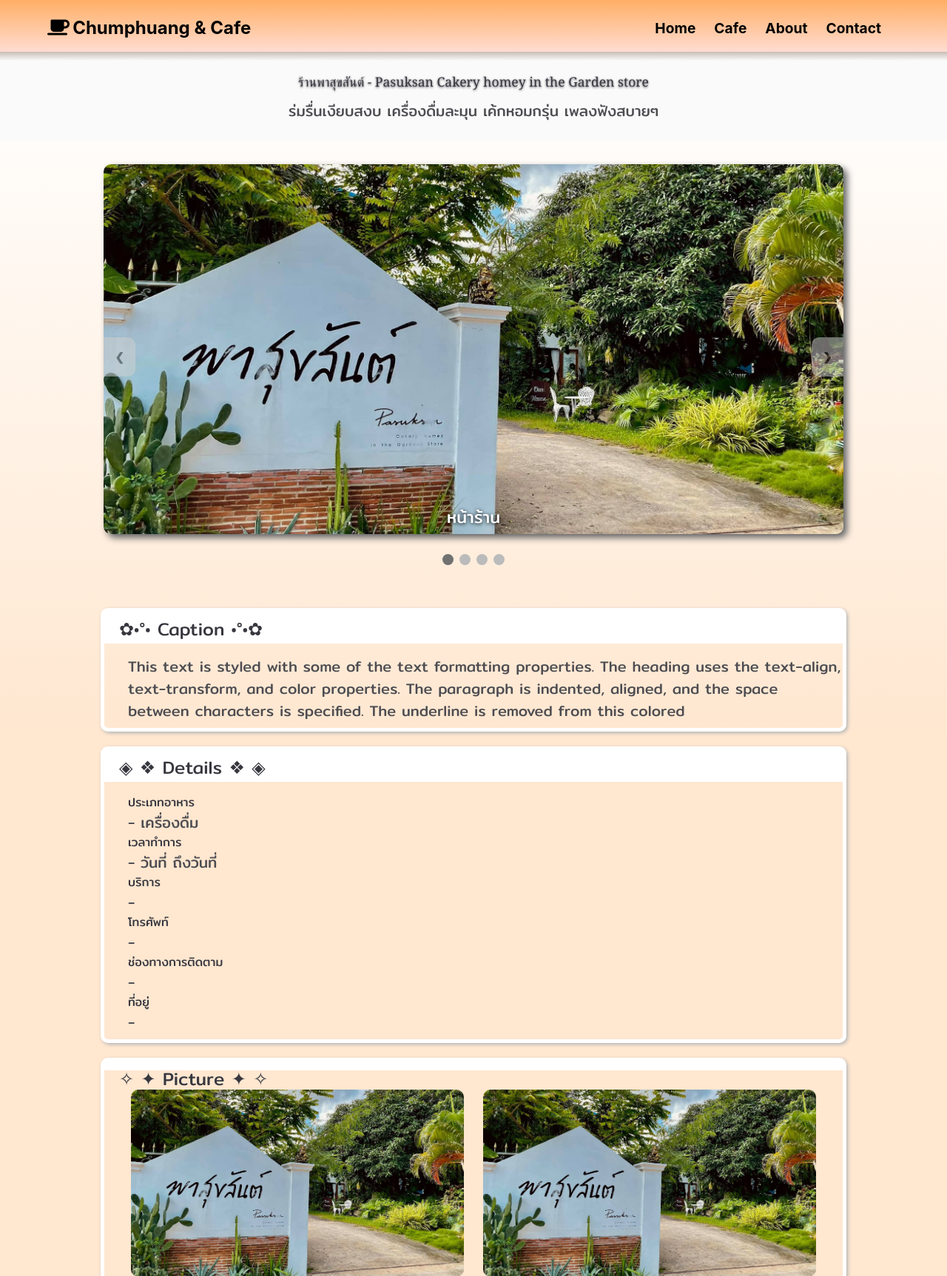
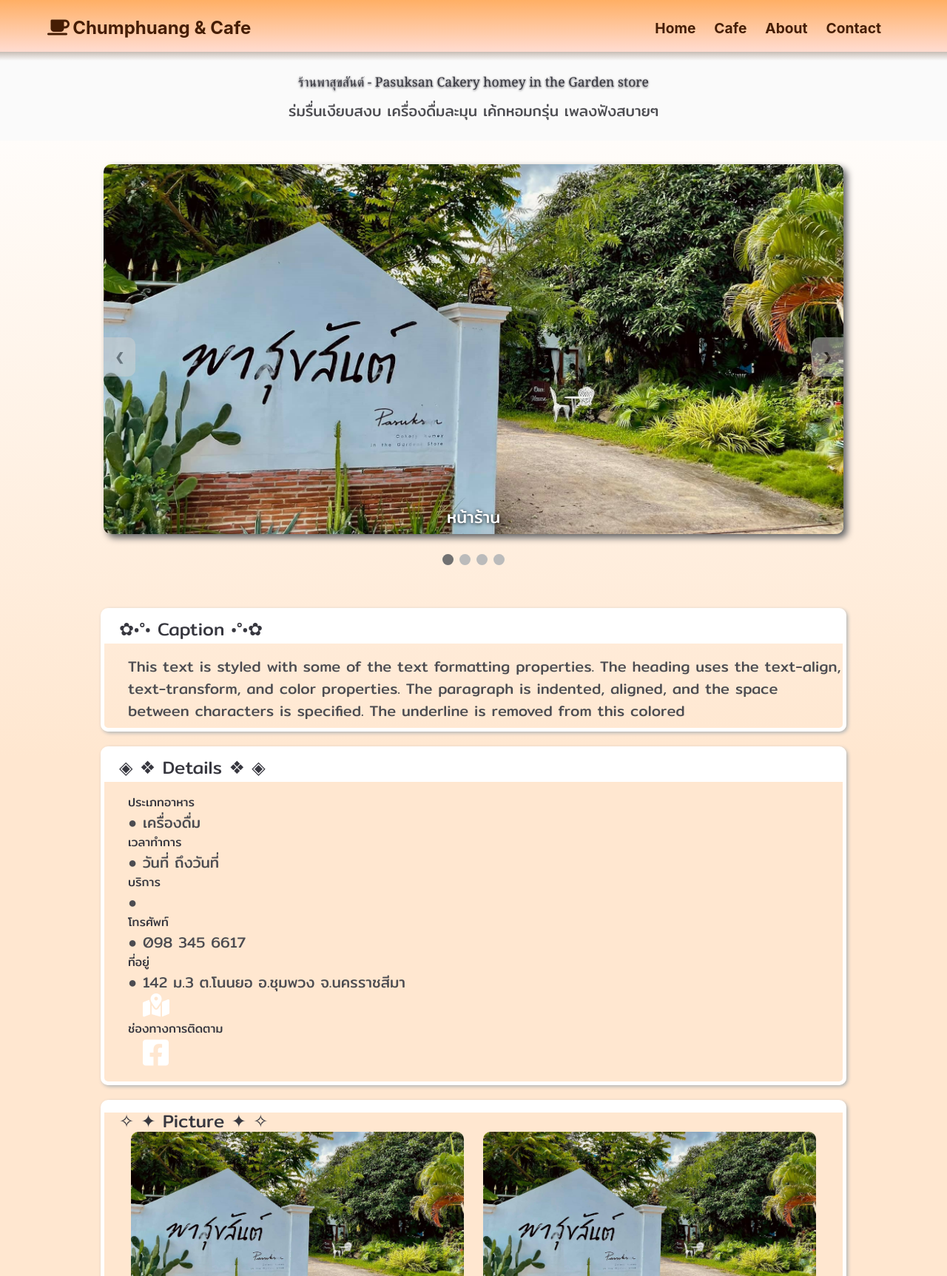
Before and after one commit to akaikori74/graduation-project, a PHP site: page /pasuksan.html in a window 1280 px wide. Shown: the top 1725 px of the page at 74% size. Run offline with PHP 8.4, Linux system fonts and the light colour scheme; some libraries are stand-ins or nearby versions; some web fonts are replaced.

Commit message:
cafe page com1

```diff
--- a/Contact.html
+++ b/Contact.html
@@ -64,7 +64,7 @@
         <img class="profile" src="รูป/Avatar.svg.png" alt="John" style="width:100%">
         <div class="card-caption">
           <h1>Gill</h1>
-          <p class="title1">information</p>
+          <p class="title1">Information, Document</p>
           <p class="title">3rd year Vocational Certificate</p>
           <p class="title">Computer-Business</p>
           <p>Chumphuang Industrial and Community Education College</p>
--- a/about style.css
+++ b/about style.css
@@ -129,6 +129,7 @@
     max-width: 600px;
     height: auto;
     transition: 0.5s;
+    border-radius: 5px;
 }
 
 .about-img:hover {
@@ -148,6 +149,7 @@
     padding: 20px;
     height: 100%;
     line-height: 35px;
+    border-radius: 5px;
 }
 
 .caption {
--- a/cafe-page.css
+++ b/cafe-page.css
@@ -7,7 +7,7 @@
 
 * a {
     text-decoration: none;
-    color: #451d04;
+    color: #4c4c51;
 }
 
 * li {
@@ -35,12 +35,18 @@
     position: relative;
     width: 90%;
     margin: 0 auto;
+    color: #451d04;
 }
 
 .logo a {
     font-family: var(--font-secondary);
     font-size: 24px;
     font-weight: 700;
+    color: #451d04;
+}
+
+.nav-text{
+    color: #451d04;
 }
 
 @media screen and (max-width: 660px) {
@@ -51,6 +57,7 @@
 
 nav ul {
     display: flex;
+
 }
 
 nav ul li {
@@ -58,6 +65,8 @@
     font-size: 1.2rem;
     margin-right: 25px;
     font-weight: 700;
+
+
 }
 
 .bar {
@@ -73,6 +82,7 @@
 nav {
     padding: absolute;
     width: 100%;
+    color: #451d04;
 
 }
 
@@ -83,6 +93,7 @@
 header {
     height: 70px;
     background: linear-gradient(to bottom, #ffaf65 0%, #ffdcd1 100%)
+
 }
 
 .align-items-center {
@@ -240,7 +251,7 @@
     margin-left: 1rem;
     margin-right: 1rem;
     padding-top: 1.2rem;
-    padding-bottom: 0.5rem;
+    padding-bottom: 1rem;
     padding-left: 2rem;
     width: 63rem;
     border: 5px solid white;
@@ -251,6 +262,19 @@
    /*border: 5px solid rgb(163, 9, 9);*/
 }
 
+.dd{
+    color: #4c4c5100  ;
+
+}
+
+.icon{
+    color: #ffffff;
+    font-size: 2rem;
+}
+.icon-2 {
+    color: #ffffff;
+    font-size: 2.5rem;
+}
 .h11 {
     margin-top: -1.2rem;
     margin-bottom: 1rem;
--- a/pasuksan.html
+++ b/pasuksan.html
@@ -17,7 +17,7 @@
     integrity="sha512-MV7K8+y+gLIBoVD59lQIYicR65iaqukzvf/nwasF0nqhPay5w/9lJmVM2hMDcnK1OnMGCdVK+iQrJ7lzPJQd1w=="
     crossorigin="anonymous" referrerpolicy="no-referrer">
   </link>
-
+<link rel="stylesheet" href="https://cdnjs.cloudflare.com/ajax/libs/font-awesome/4.7.0/css/font-awesome.min.css">
 
   <title>Chumphuang & Cafe</title>
   <meta charset="UTF-8">
@@ -37,11 +37,11 @@
       </div>
       <div>
         <nav>
-          <ul>
-            <li><a href="Index.html">Home</a></li>
-            <li><a href="cafe.html">Cafe</a></li>
-            <li><a href="About.html">About</a></li>
-            <li><a href="Contact.html">Contact</a></li>
+          <ul >
+            <li><a class="nav-text" href="Index.html">Home</a></li>
+            <li><a class="nav-text" href="cafe.html">Cafe</a></li>
+            <li><a class="nav-text" href="About.html">About</a></li>
+            <li><a class="nav-text" href="Contact.html">Contact</a></li>
           </ul>
         </nav>
       </div>
@@ -106,17 +106,20 @@
     <div class="text-box-2">
       <h1 class="h11">◈ ❖ Details ❖ ◈</h1>
       <h2>ประเภทอาหาร</h2>
-      <p>- เครื่องดื่ม</p>
+      <p>● เครื่องดื่ม</p>
       <h2>เวลาทำการ</h2>
-      <p>- วันที่ ถึงวันที่</p>
+      <p>● วันที่ ถึงวันที่</p>
       <h2>บริการ</h2>
-      <p>-</p>
+      <p>●</p>
       <h2>โทรศัพท์</h2>
-      <p>-</p>
+      <p>● 098 345 6617</p>
+      <h2>ที่อยู่</h2>
+      <p>● 142 ม.3 ต.โนนยอ อ.ชุมพวง จ.นครราชสีมา</p>
+      <p class="dd">●<a href="https://goo.gl/maps/drQvq2N9EMvPffmk7">
+          <i class="icon fa-solid fa-map-location-dot"></i> Google Map
+        </a></p>
       <h2>ช่องทางการติดตาม</h2>
-      <p>-</p>
-      <h2>ที่อยู่</h2>
-      <p>-</p>
+      <p class="dd"> ● <a href="https://www.facebook.com/profile.php?id=100063008872598&mibextid=ZbWKwL"> <i class="icon-2 fa-brands fa-square-facebook"> </i> </a> </p>
     </div>
 
     <div class="text-box-3">
```
